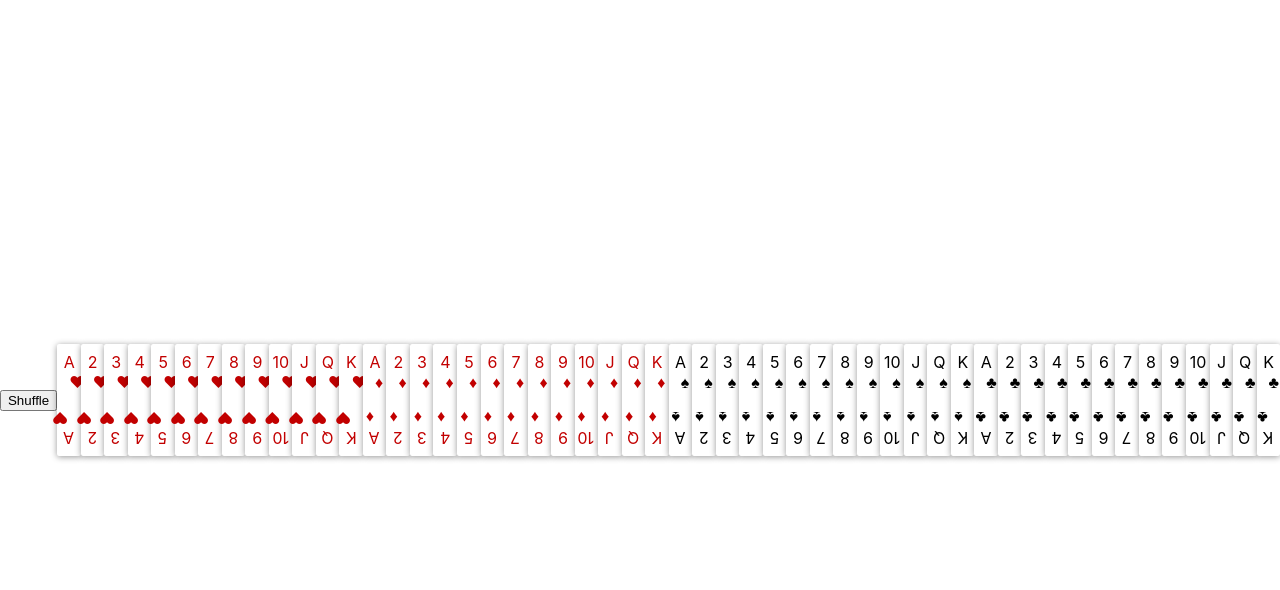
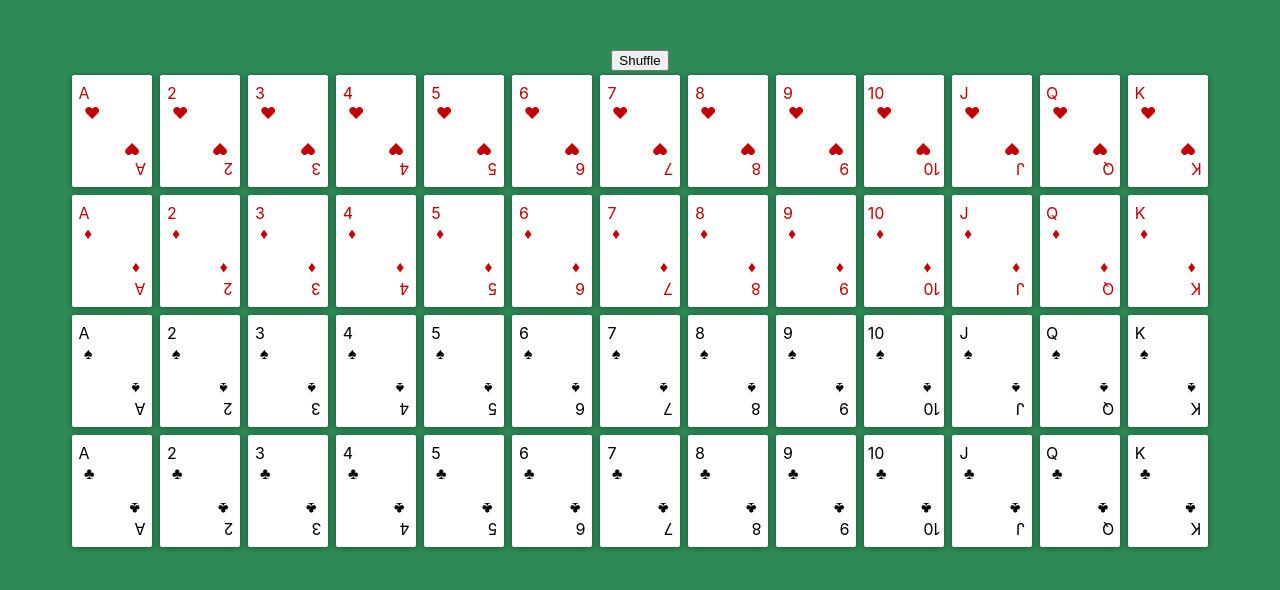
Before and after one commit to josharagon/shufl, a React (Create React App) app: page / in a window 1280 px wide. Shown: the top 590 px of the page. Built offline with nearby package versions, Linux system fonts and the light colour scheme.

Commit message:
Add react spring for animation purposes

```diff
--- a/package.json
+++ b/package.json
@@ -34,5 +34,8 @@
       "last 1 firefox version",
       "last 1 safari version"
     ]
+  },
+  "peerDependencies": {
+    "react-spring": "^8.x"
   }
 }
--- a/src/Components/App/App.css
+++ b/src/Components/App/App.css
@@ -1,9 +1,11 @@
 html, #root, body, main {
   height: 100%;
+  padding: 1%;
+  background-color: seagreen;
 }
 
 main {
   display: flex;
-  justify-content: center;
+  flex-direction: column;
   align-items: center;
 }
--- a/src/Components/App/App.js
+++ b/src/Components/App/App.js
@@ -1,5 +1,6 @@
 import './App.css';
-import { useState, useEffect, Component } from 'react';
+import { Component } from 'react';
+import { useTransition, animated } from 'react-spring';
 import Deck from '../Deck/Deck.js';
 import cardData from '../../cardData.js';
 import createAllCards from '../../createAllCards'
--- a/src/Components/Card/Card.css
+++ b/src/Components/Card/Card.css
@@ -5,6 +5,7 @@
   background-color: #ffffff;
   border-radius: 2px;
   box-shadow: #00000069 0px 1px 6px 0px;
+  margin: .25em;
 }
 
 .red {
--- a/src/Components/Deck/Deck.css
+++ b/src/Components/Deck/Deck.css
@@ -0,0 +1,5 @@
+.deck-holder {
+  display: flex;
+  justify-content: center;
+  flex-wrap: wrap;
+}
--- a/src/Components/Deck/Deck.js
+++ b/src/Components/Deck/Deck.js
@@ -1,5 +1,5 @@
 import Card from '../Card/Card.js';
-
+import './Deck.css'
 
 function Deck({cards}) {
 
@@ -15,9 +15,9 @@ function Deck({cards}) {
   })
 
   return (
-    <>
-    {allCards}
-    </>
+    <div className='deck-holder'>
+      {allCards}
+    </div>
   )
 }
 
```
Also changed, not shown: 1 other file (tests, documents, lock files or other folders).
